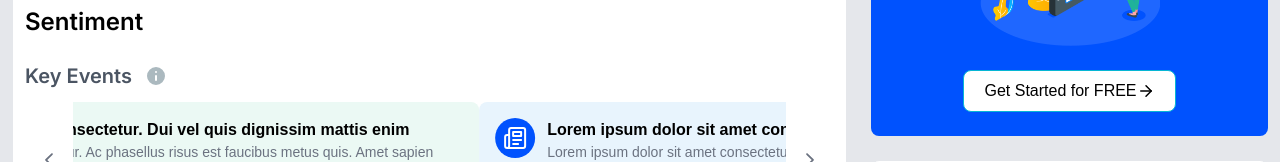
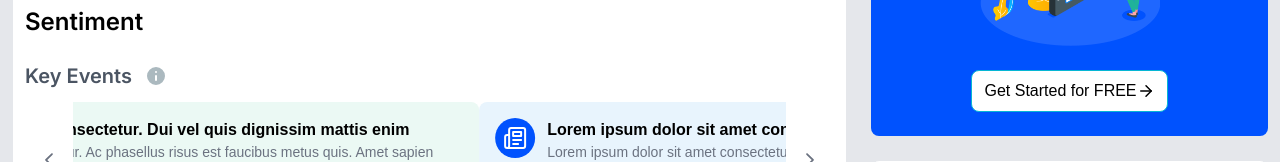
Before and after one commit to Aritra777/koinx-frontend-intern-assignment, a Next.js app: page /1 in a window 1280 px wide. Shown: the part 451-613 px from the top of the page. Built offline with nearby package versions, Linux system fonts and the light colour scheme; no server answers; a web font is replaced by a local one.

Commit message:
fix:btn padding

```diff
--- a/src/components/Page/SidePanel/PromoCard/index.tsx
+++ b/src/components/Page/SidePanel/PromoCard/index.tsx
@@ -10,7 +10,7 @@ function PromoCard() {
             <p className="text-sm text-center px-6">With our range of features that you can equip for free,
                 KoinX allows you to be more educated and aware of your tax reports.</p>
             <Image src={"/assets/Frame.png"} alt="add" height={180} width={180} className="rounded-primary" />
-            <Button className='bg-white text-black py-2 rounded-lg w-fit mx-auto ' >
+            <Button className='bg-white text-black py-2 px-3 rounded-lg w-fit mx-auto ' >
                 Get Started for FREE
                 <ArrowRight size={18} />
             </Button>
```
